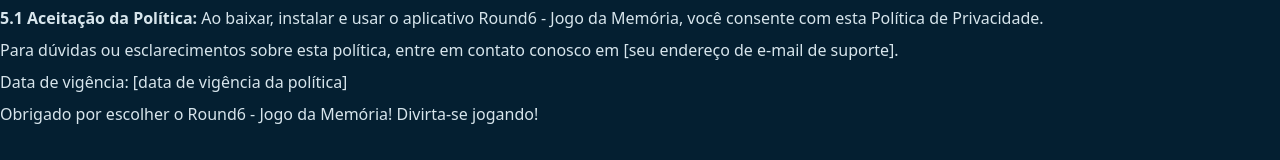
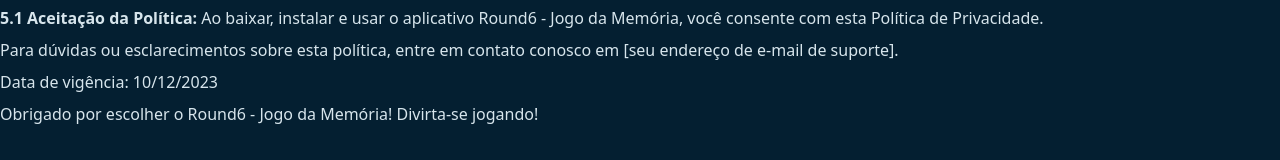
Before and after one commit to luanargolodev/luanlemos, a Next.js app: page /politica_de_privacidade in a window 1280 px wide. Shown: the part 634-794 px from the top of the page. Built offline with nearby package versions, Linux system fonts and the light colour scheme.

Commit message:
add date for privacy policy

```diff
--- a/src/pages/politica_de_privacidade.tsx
+++ b/src/pages/politica_de_privacidade.tsx
@@ -89,7 +89,7 @@
           conosco em [seu endereço de e-mail de suporte].
         </p>
 
-        <p>Data de vigência: [data de vigência da política]</p>
+        <p>Data de vigência: 10/12/2023</p>
 
         <p>
           Obrigado por escolher o Round6 - Jogo da Memória! Divirta-se jogando!
```
